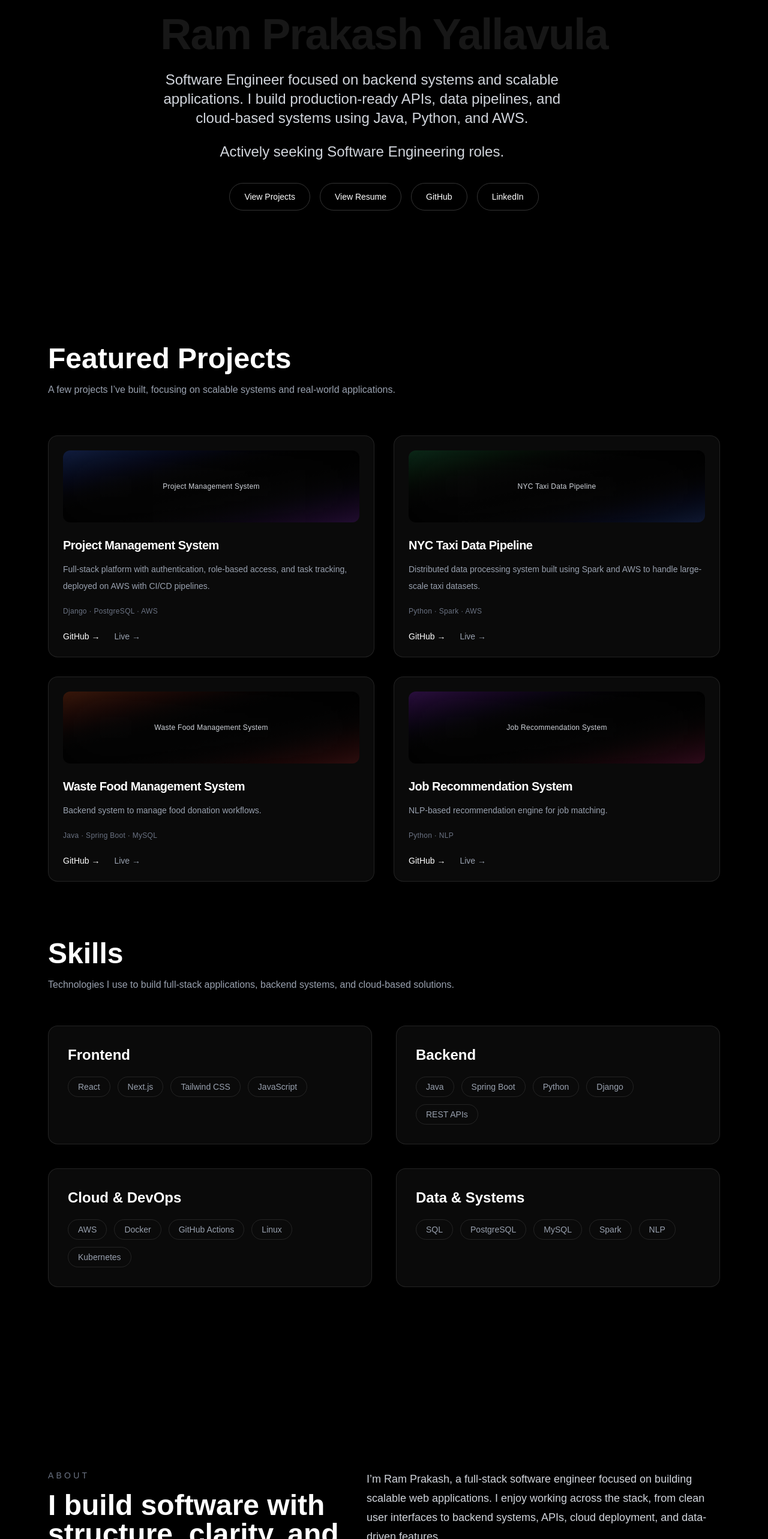
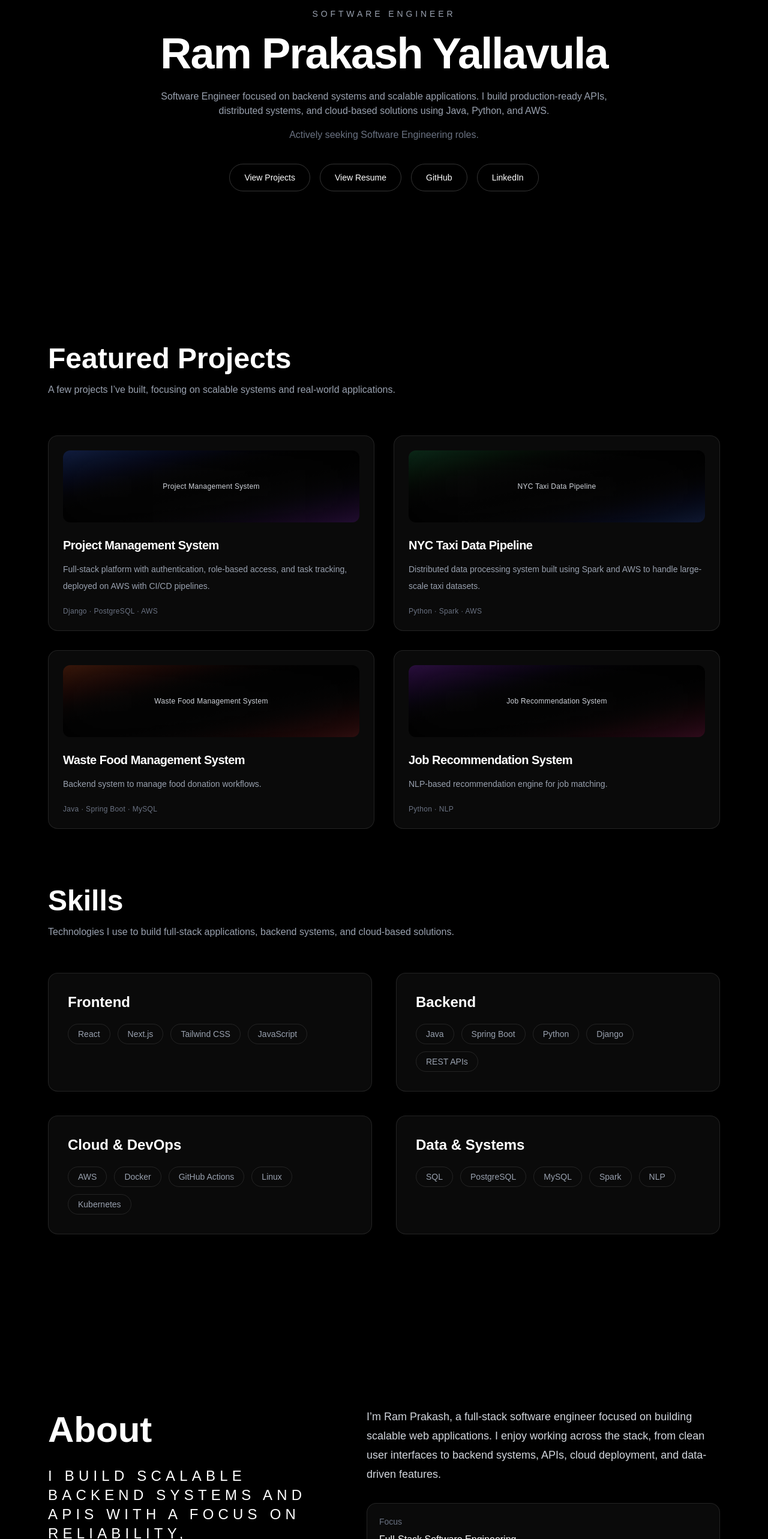
Before and after one commit to ramprakashyallavula/My_portfolio, a Next.js app: page / in a window 1280 px wide. Shown: the part 234-2800 px from the top of the page at 60% size. Built offline with nearby package versions, Linux system fonts and the light colour scheme.

Commit message:
UI improvements

```diff
--- a/sections/About.tsx
+++ b/sections/About.tsx
@@ -15,15 +15,18 @@ const highlights = [
 
 export default function About() {
     return (
-        <section id="about" className="bg-black px-6 py-20 pb-50 text-white md:px-20">
+        <section
+            id="about"
+            className="scroll-mt-20 bg-black px-6 pt-16 pb-72 text-white md:px-20"
+        >
             <div className="grid max-w-7xl gap-10 md:grid-cols-[1fr_1.2fr]">
                 <div>
-                    <p className="mb-4 text-sm uppercase tracking-[0.3em] text-gray-500">
+                    <h3 className="text-4xl md:text-6xl font-bold leading-tight mb-6">
                         About
-                    </p>
+                    </h3>
 
-                    <h2 className="text-4xl font-bold md:text-5xl">
-                        I build software with structure, clarity, and purpose.
+                    <h2 className="mb-4 text-2xl uppercase tracking-[0.3em] text-white-500">
+                        I build scalable backend systems and APIs with a focus on reliability, performance, and clean architecture.
                     </h2>
                 </div>
 
--- a/sections/Hero.tsx
+++ b/sections/Hero.tsx
@@ -1,11 +1,17 @@
 "use client";
 
+import { useEffect } from "react";
 import { motion } from "framer-motion";
 
 export default function Hero() {
+    useEffect(() => {
+        if (!window.location.hash) {
+            window.history.scrollRestoration = "manual";
+            window.scrollTo(0, 0);
+        }
+    }, []);
     return (
-        <section className="h-screen flex flex-col justify-center items-center text-center px-6">
-
+        <section className="flex min-h-screen items-center justify-center bg-black px-6 text-white md:px-20">
             <motion.div
                 initial={{ opacity: 0, y: 28 }}
                 animate={{ opacity: 1, y: 0 }}
@@ -21,13 +27,12 @@ export default function Hero() {
                 </h1>
 
 
-                <p className="mt-6 text-xl md:text-2xl text-gray-300 max-w-2xl">
+                <p className="<p className=mx-auto mt-6 max-w-3xl text-center text-gray-400">
                     Software Engineer focused on backend systems and scalable applications.
 
-                    I build production-ready APIs, data pipelines, and cloud-based systems using Java, Python, and AWS.
+                    I build production-ready APIs, distributed systems, and cloud-based solutions using Java, Python, and AWS.
                 </p>
-
-                <p className="mt-6 text-xl md:text-2xl text-gray-300 max-w-2xl">
+                <p className="<p className= mx-auto mt-4 max-w-xl text-center text-gray-500">
                     Actively seeking Software Engineering roles.
                 </p>
 
@@ -67,6 +72,6 @@ export default function Hero() {
                     </a>
                 </div>
             </motion.div>
-        </section>
+        </section >
     );
 }
--- a/sections/Projects.tsx
+++ b/sections/Projects.tsx
@@ -84,7 +84,8 @@ export default function Projects() {
                             {project.tech}
                         </p>
 
-                        <div className="mt-6 flex gap-6">
+
+                        {false && (<div className="mt-6 flex gap-6">
                             <a
                                 href={project.github}
                                 className="text-sm text-white transition hover:opacity-70"
@@ -98,7 +99,7 @@ export default function Projects() {
                             >
                                 Live →
                             </a>
-                        </div>
+                        </div>)}
                     </motion.div>
                 ))}
             </div>
```
